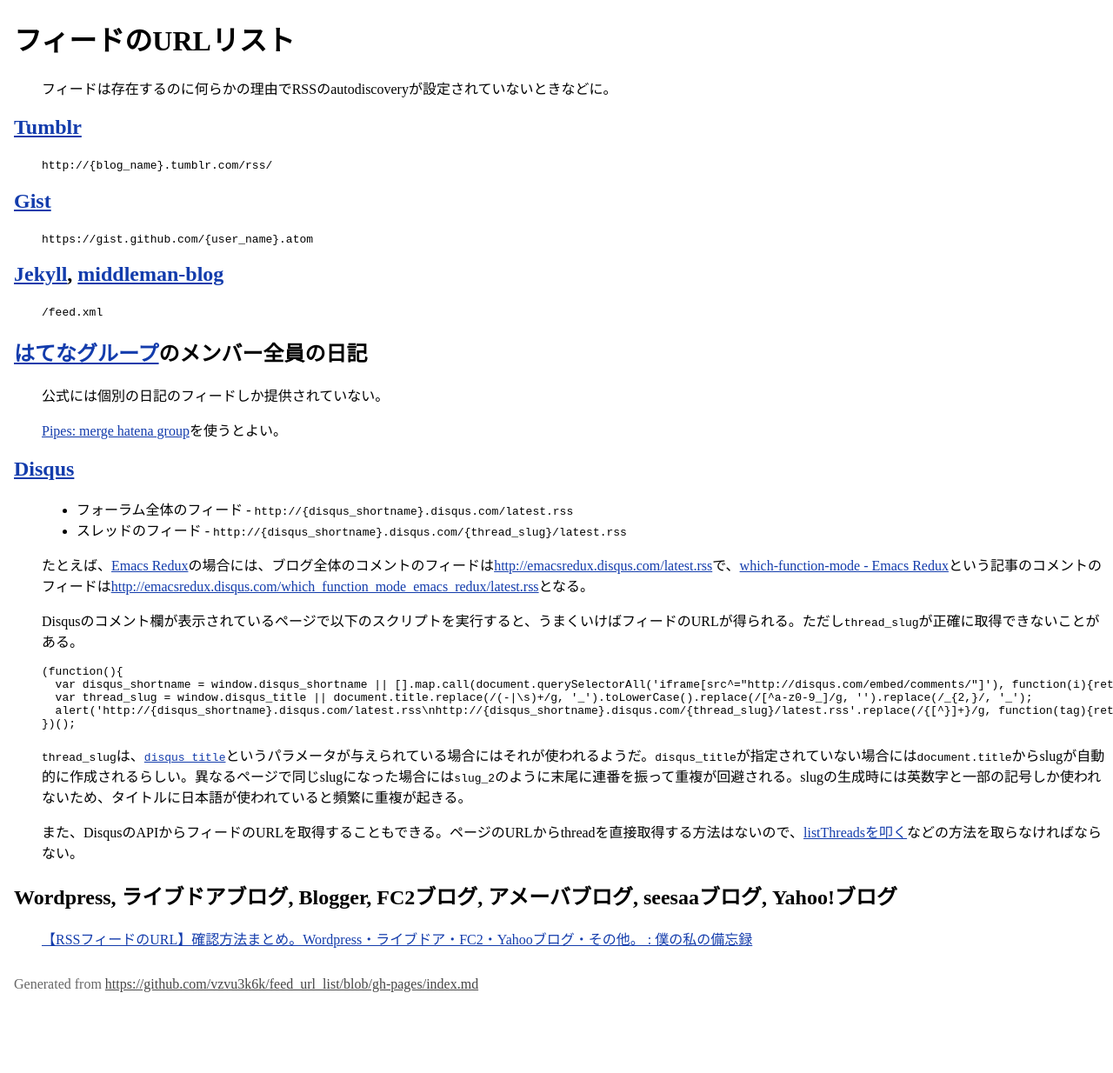
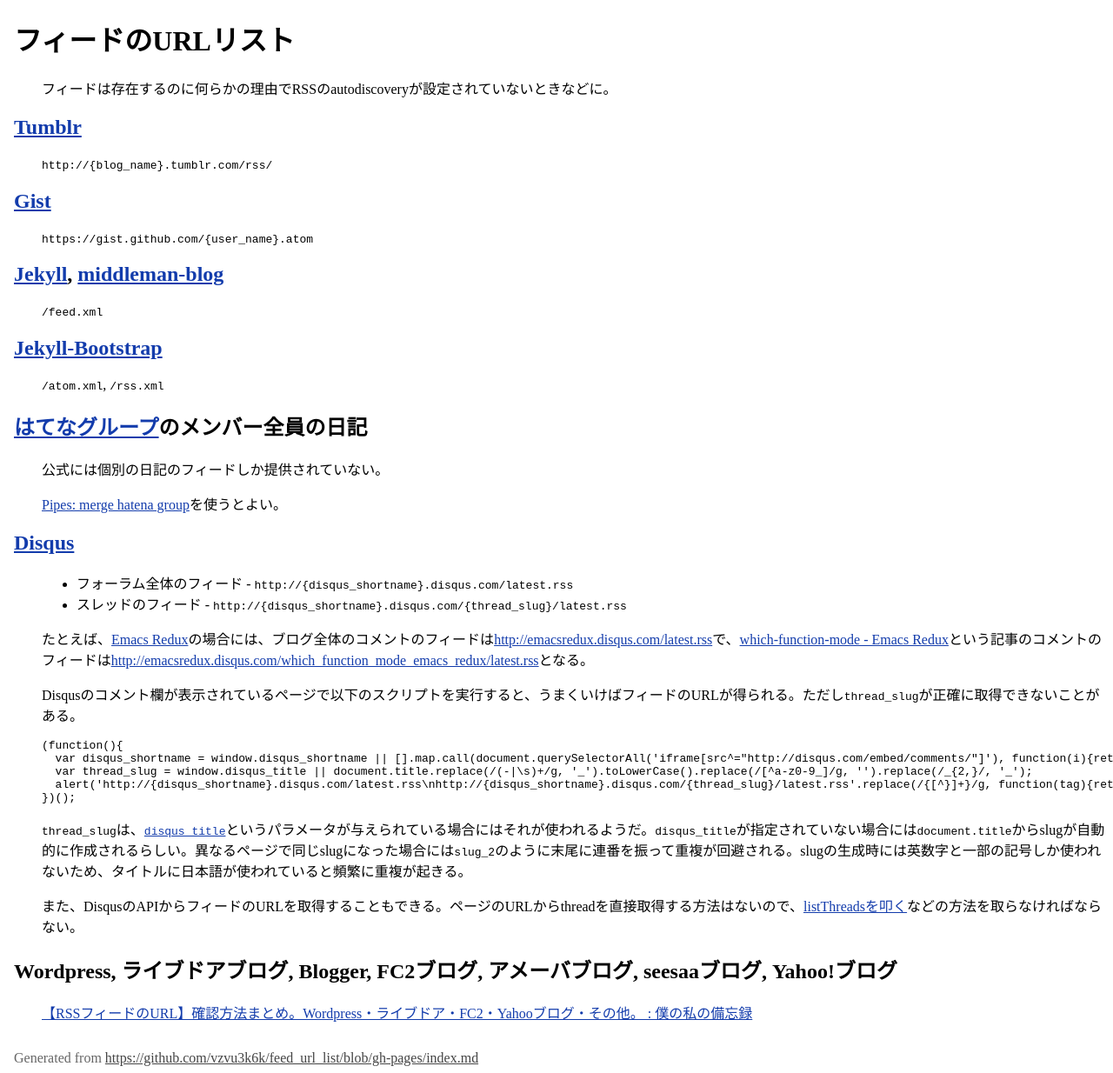
Before and after one commit to vzvu3k6k/feed_url_list, a Jekyll site: the page built from index.md, in a window 1280 px wide. Shown: the whole page at 87% size. Built offline with Jekyll 4.4.1, drawn with Linux system fonts in a browser that asks for light colours; before the commit the page ends 1149 px from its top, so only the background shows below that.

Commit message:
Add Jekyll-Bootstrap

```diff
--- a/index.md
+++ b/index.md
@@ -18,6 +18,10 @@ title: フィードのURLリスト
 ## [Jekyll](http://jekyllrb.com/), [middleman-blog](https://github.com/middleman/middleman-blog/)
 
 `/feed.xml`
+
+## [Jekyll-Bootstrap](http://jekyllbootstrap.com/)
+
+`/atom.xml`, `/rss.xml`
 
 ## [はてなグループ](http://g.hatena.ne.jp/)のメンバー全員の日記
 
```
